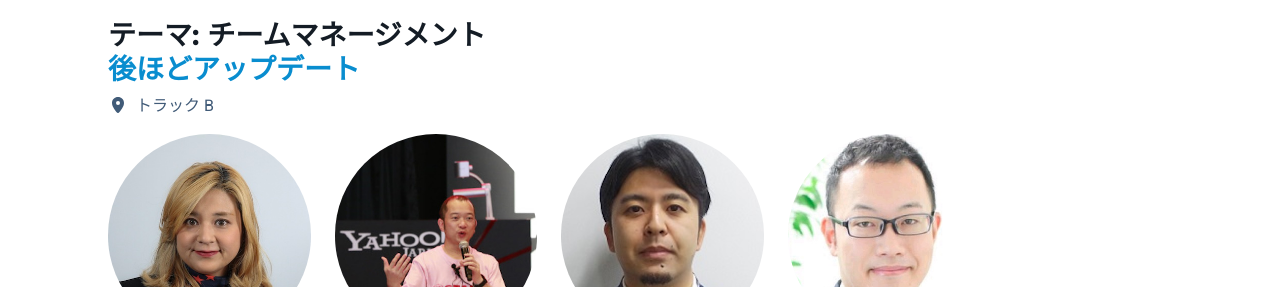
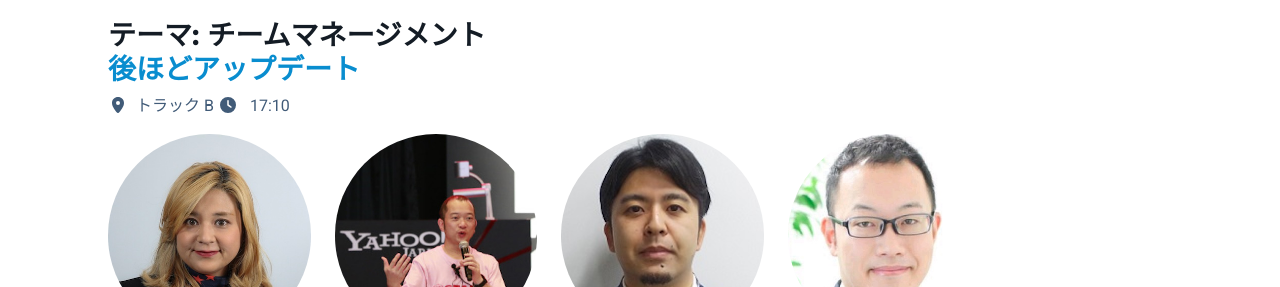
Before and after one commit to DevRelTokyo/japan-2022, a Jekyll site: the page built from speakers/nagai.md, in a window 1280 px wide and 1219 px high. Shown: the part 518-805 px from the top of the window. Built offline with Jekyll 4.4.1, drawn with Linux system fonts in a browser that asks for light colours; nearby versions of some CDN libraries; library files that are not in the unit come from our copies.

Commit message:
find to where

```diff
--- a/_includes/session_list.html
+++ b/_includes/session_list.html
@@ -5,7 +5,12 @@
 			{% else %}
 			<a href="{{ site.baseurl }}/sessions/{{ session.id }}/">{{ session.title }}</a></h3>
 			{% endif %}
-		<div class="location mb-3"><i class="fas fa-map-marker-alt me-2"></i>トラック {{ session.track }}</div>
+		<div class="location mb-3">
+			<i class="fas fa-map-marker-alt me-2"></i>トラック {{ session.track }}
+			{% if include.time == "true" %}
+				<i class="fas fa-clock me-2"></i> {{ session.start }}
+			{% endif %}
+		</div>
 		<div class="row">
 			<div class="col-{% if session.panelist == "4"%}2{% else %}3{% endif %}">
 				{% assign moderator = site.data.speakers | where: "id", session.moderator %}
--- a/_layouts/speaker.html
+++ b/_layouts/speaker.html
@@ -55,8 +55,7 @@
 						<h3 class="section-heading text-center mb-3">登壇セッション</h3>
 						<div class="row">
 							<div class="col-10">
-									{% include session_list.html session=session %}
-								</div>
+								{% include session_list.html session=session time="true" %}
 							</div>
 						</div>
 					</div>
```
